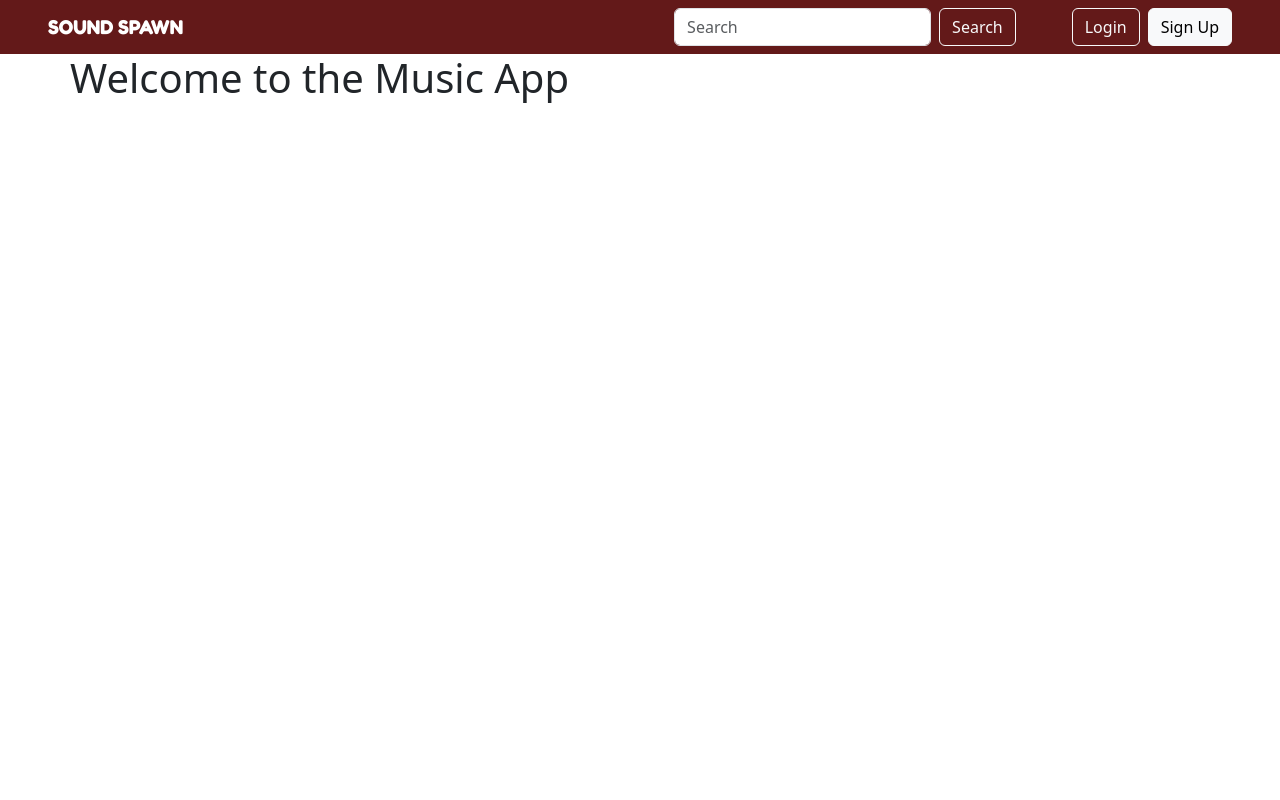
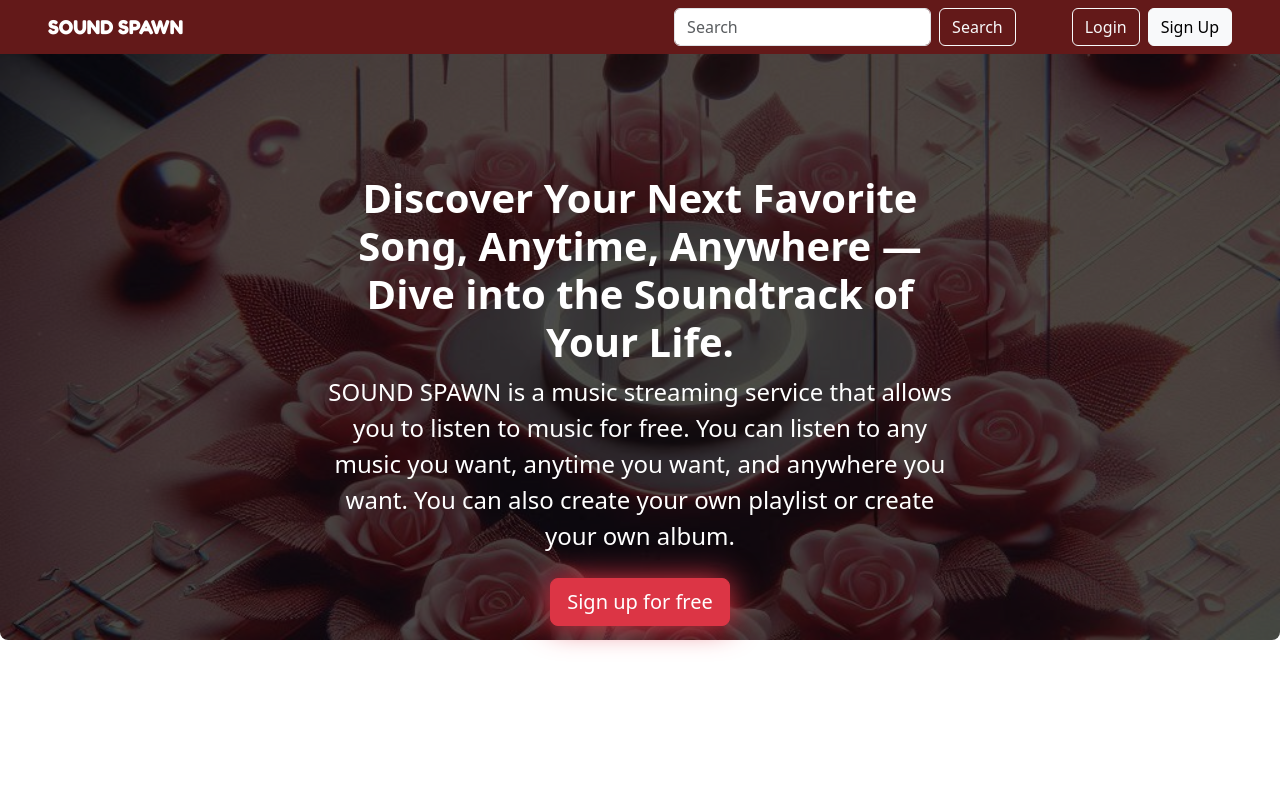
Before and after one commit to gongpha/soundspawn-web, a Django app: template spa/templates/index_f.html in a window 1280 px wide. Run offline with Django 5.2, Linux system fonts and the light colour scheme; the template is opened without the code that fills it, so the values that code supplies are empty; some libraries are stand-ins or nearby versions.

Commit message:
simple homepage & css adjustments

```diff
--- a/spa/templates/index.html
+++ b/spa/templates/index.html
@@ -1,8 +1,14 @@
 {% load static %}
-
+<div class="mt-4">
 {% if user.is_authenticated %}
 
-<h1>Last Played</h1>
+<!-- Welcome Back text with gradient background -->
+<div class="text-white p-4 rounded-2" style="background-color: #631919">
+	<h1 class="fw-bold">Welcome Back, {{ user.username }}</h1>
+	<p class="fs-4">You can listen to your favorite music here.</p>
+</div>
+
+<h1 class="fw-bold mt-4">Last Played</h1>
 
 {% if histories %}
 <div class="row">
@@ -23,6 +29,20 @@
 
 {% else %}
 
-<h1>Welcome to the Music App</h1>
+<!-- promotional text of our app Soundspawn-->
 
+<div class="position-absolute w-100 h-100" style="left:0;top:0;">
+	<img class="w-100 rounded-3" style="filter: brightness(30%);" src="{% static 'images/cover.jpeg' %}" alt="Soundspawn Cover">
+	<!-- center text -->
+	<div class="position-absolute top-50 start-50 translate-middle text-white">
+		<h1 class="fw-bold text-center">Discover Your Next Favorite Song, Anytime, Anywhere — Dive into the Soundtrack of Your Life.</h1>
+		<p class="fs-4 text-center">SOUND SPAWN is a music streaming service that allows you to listen to music for free. You can listen to any music you want, anytime you want, and anywhere you want. You can also create your own playlist or create your own album.</p>
+		<!-- two buttons -->
+		<div class="d-flex justify-content-center mt-4">
+			<a href="{% url 'signup' %}" class="btn btn-danger btn-lg" style="box-shadow: 0 0 30px var(--box-shadow-color); --box-shadow-color: #dc3545;">Sign up for free</a>
+		</div>
+	</div>
+</div>
 {% endif %}
+
+</div>
--- a/spa/templates/signin.html
+++ b/spa/templates/signin.html
@@ -1,7 +1,9 @@
+<div class="mt-4">
+
 <form method="post">
 	{% csrf_token %}
 	<div class="card mb-3">
-		<div class="card-header">Sign In</div>
+		<div class="card-header fw-bold text-white" style="background-color: #631919">Sign In</div>
 		<div class="card-body">
 			{% if error %}
 			<div class="alert alert-danger" role="alert">
@@ -19,3 +21,5 @@
 <script>
 document.title = "Sign In - SOUND SPAWN";
 </script>
+
+</div>
--- a/spa/templates/signup.html
+++ b/spa/templates/signup.html
@@ -1,7 +1,9 @@
+<div class="mt-4">
+
 <form method="post">
 	{% csrf_token %}
 	<div class="card mb-3">
-		<div class="card-header">Sign Up</div>
+		<div class="card-header fw-bold text-white" style="background-color: #631919">Sign Up</div>
 		<div class="card-body">
 			{% if error %}
 			<div class="alert alert-danger" role="alert">
@@ -19,3 +21,5 @@
 <script>
 document.title = "Sign Up - SOUND SPAWN";
 </script>
+
+</div>
```
Also changed, not shown: static/images/cover.jpeg (added).
